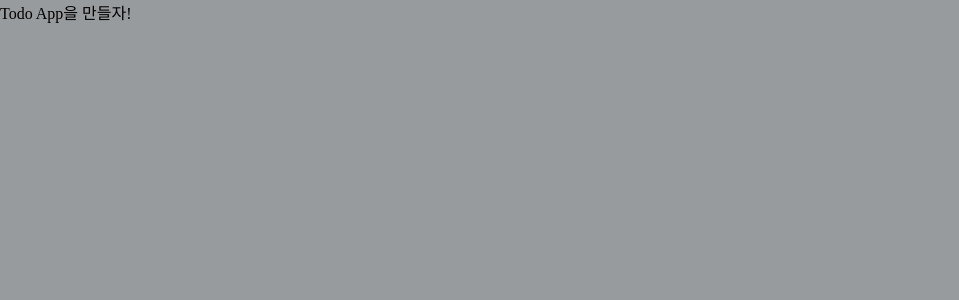
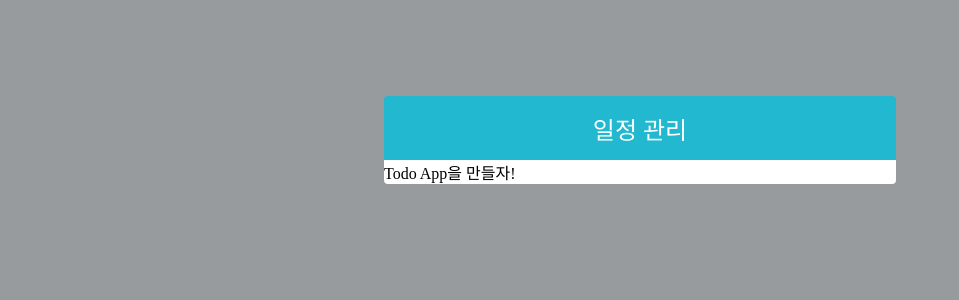
Before and after one commit to wannabefrontdeveloper/todo-app, a React (Create React App) app: page / in a window 1280 px wide. Shown: the top 300 px of the page, without its empty margins (0-959 px from the left). Built offline with nearby package versions, Linux system fonts and the light colour scheme.

Commit message:
TodoTemplate 렌더링 코드입니다.

```diff
--- a/src/App.js
+++ b/src/App.js
@@ -1,5 +1,7 @@
+import TodoTemplate from './components/TodoTemplate';
+
 const App = () => {
-  return <div>Todo App을 만들자!</div>;
+  return <TodoTemplate>Todo App을 만들자!</TodoTemplate>;
 };
 
 export default App;
```
